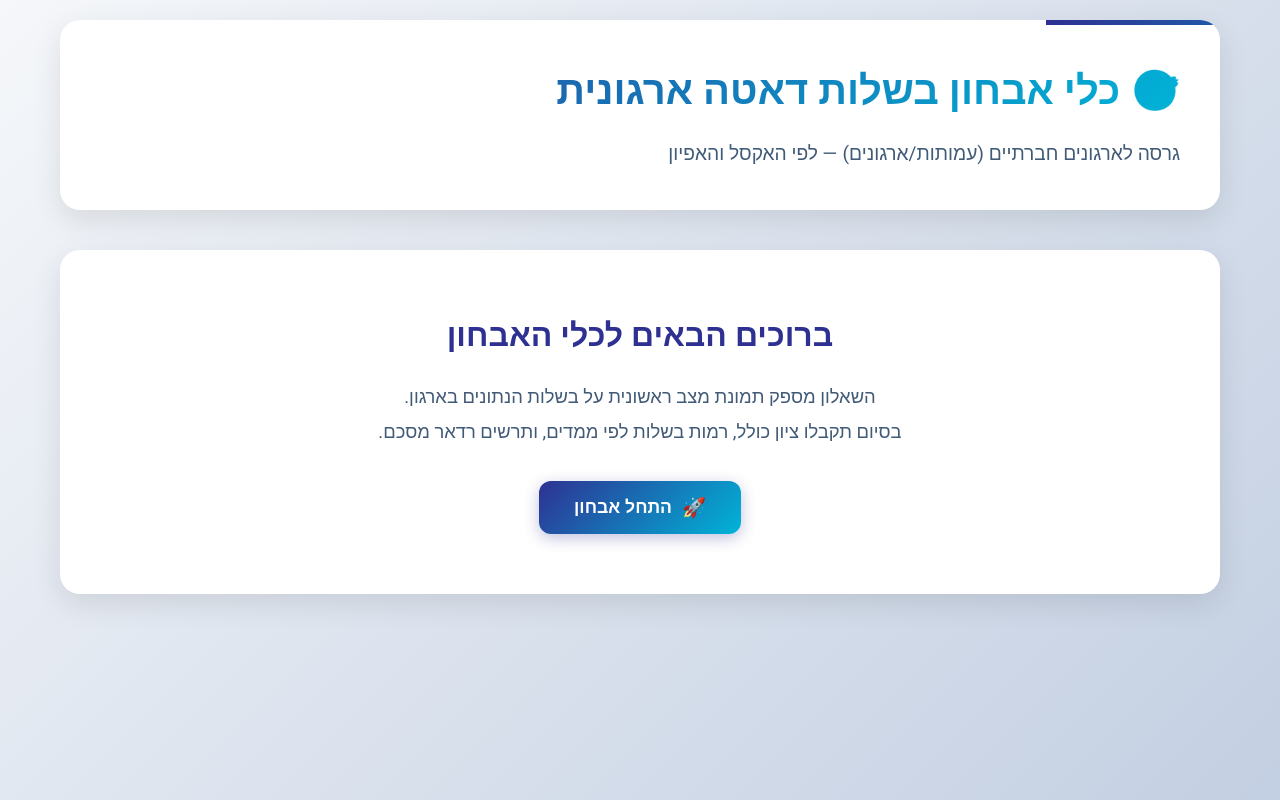
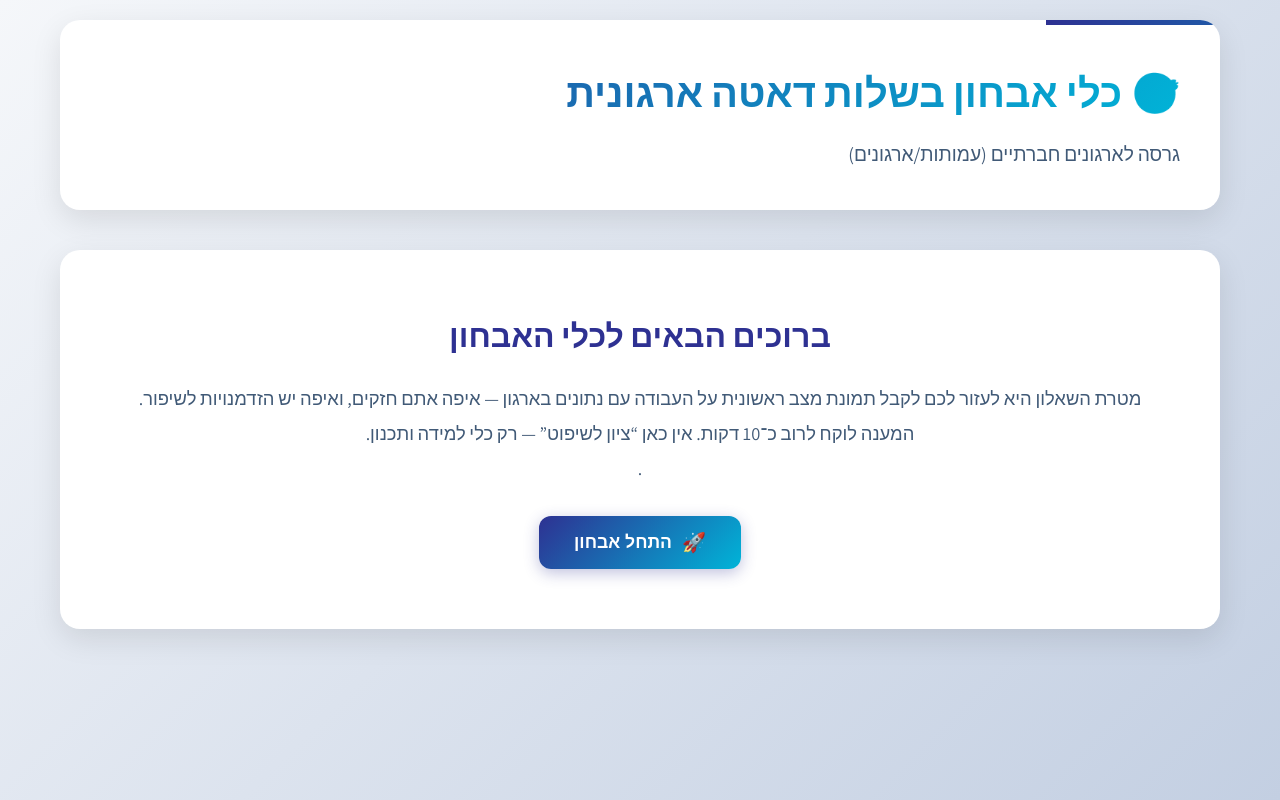
Before and after one commit to Mor-Mit/Data-Maturity-SFI, a plain HTML site: page index.html in a window 1280 px wide. Drawn offline with Linux system fonts and the light colour scheme.

Commit message:
Update index.html

```diff
--- a/index.html
+++ b/index.html
@@ -4,7 +4,7 @@
   <meta charset="UTF-8" />
   <meta name="viewport" content="width=device-width, initial-scale=1.0" />
   <title>אבחון בשלות דאטה - ארגון חברתי</title>
-  <link href="https://fonts.googleapis.com/css2?family=Heebo:wght@300;400;500;600;700;800;900&display=swap" rel="stylesheet">
+  <link href="https://fonts.googleapis.com/css2?family=Assistant:wght@300;400;500;600;700;800&display=swap" rel="stylesheet">
 
   <style>
     * { margin: 0; padding: 0; box-sizing: border-box; }
@@ -24,8 +24,7 @@
       --hover-shadow: 0 20px 40px rgba(0, 0, 0, 0.15);
     }
 
-    body {
-      font-family: 'Heebo', sans-serif;
+    body { font-family: 'Assistant', system-ui, -apple-system, "Segoe UI", Arial, sans-serif;
       background: linear-gradient(135deg, #f5f7fa 0%, #c3cfe2 100%);
       min-height: 100vh;
       color: var(--dark);
@@ -509,14 +508,15 @@
   <div class="container">
     <div class="header">
       <h1>🎯 כלי אבחון בשלות דאטה ארגונית</h1>
-      <p>גרסה לארגונים חברתיים (עמותות/ארגונים) — לפי האקסל והאפיון</p>
+      <p>גרסה לארגונים חברתיים (עמותות/ארגונים)</p>
     </div>
 
-    <div id="startScreen" class="start-screen">
+<div id="startScreen" class="start-screen">
       <h2>ברוכים הבאים לכלי האבחון</h2>
       <p>
-        השאלון מספק תמונת מצב ראשונית על בשלות הנתונים בארגון.<br>
-        בסיום תקבלו ציון כולל, רמות בשלות לפי ממדים, ותרשים רדאר מסכם.
+        מטרת השאלון היא לעזור לכם לקבל תמונת מצב ראשונית על העבודה עם נתונים בארגון — איפה אתם חזקים, ואיפה יש הזדמנויות לשיפור.<br>
+    המענה לוקח לרוב כ־10 דקות. אין כאן “ציון לשיפוט” — רק כלי למידה ותכנון.<br>
+        .
       </p>
       <button class="btn btn-primary" onclick="startAssessment()">
         <span class="icon">🚀</span>
```
